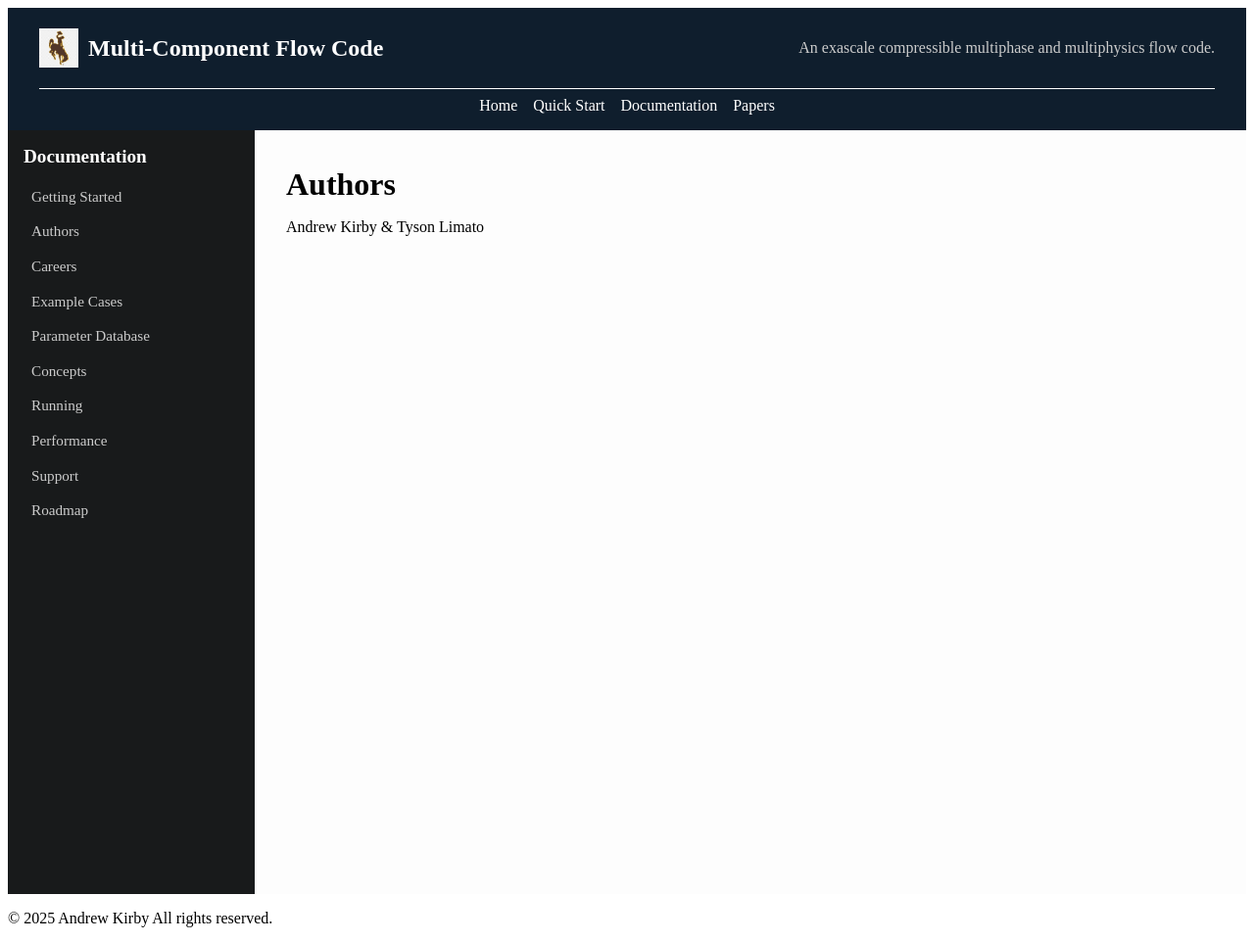
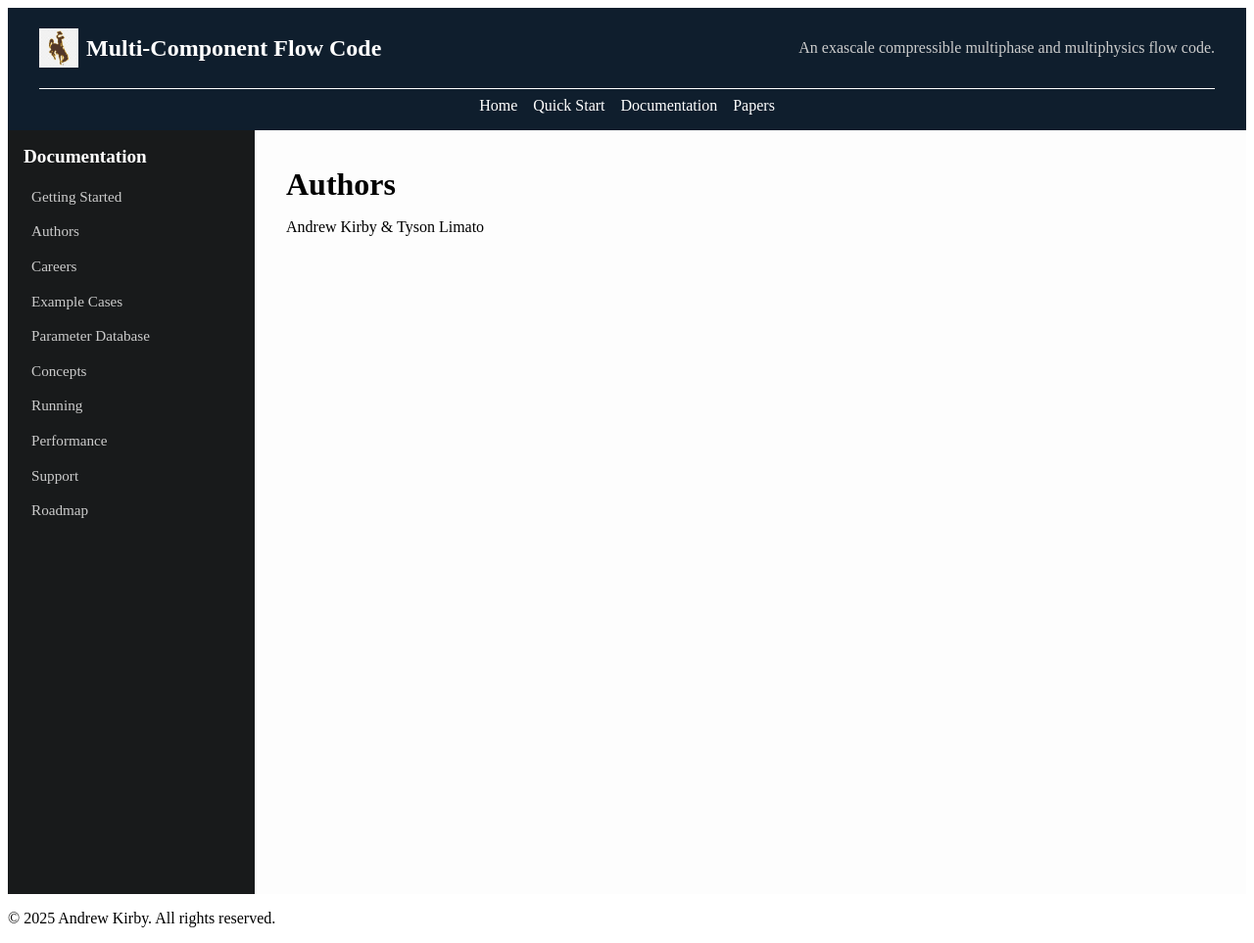
Before and after one commit to dg4est/dg4est.github.io, a Jekyll site: the page built from docs/authors.md, in a window 1280 px wide. Shown: the whole page at 98% size. Built offline with Jekyll 4.4.1, drawn with Linux system fonts in a browser that asks for light colours.

Commit message:
fixed syntax and layout for homepage, simple worflow GH

```diff
--- a/_layouts/default.html
+++ b/_layouts/default.html
@@ -1,10 +1,10 @@
+<!-- _layouts/default.html -->
 <!DOCTYPE html>
 <html lang="en">
 <head>
   <meta charset="UTF-8">
-  <meta name="viewport" content="width=device-width, initial-scale=1.0">
+  <meta name="viewport" content="width=device-width,initial-scale=1.0">
   <title>{{ page.title }}</title>
-  <!-- Main site stylesheet -->
   <link rel="stylesheet" href="{{ '/assets/css/style.css' | relative_url }}">
 </head>
 <body>
@@ -13,8 +13,8 @@
   <header class="site-header">
     <div class="header-top">
       <div class="brand-group">
-        <!-- Use Liquid filters to reference the image correctly -->
-        <img src="{{ '/assets/images/cowboys_uwyo.png' | relative_url }}" alt="UWYO Logo" class="brand-logo">
+        <!-- Example Logo -->
+        <img src="{{ '/assets/images/cowboys_uwyo.png' | relative_url }}" alt="UWYO Logo" class="brand-logo" />
         <span class="brand-text">Multi-Component Flow Code</span>
       </div>
       <p class="tagline">An exascale compressible multiphase and multiphysics flow code.</p>
@@ -30,15 +30,12 @@
     </nav>
   </header>
 
-  <!-- Main page content -->
   <main>
     {{ content }}
   </main>
 
-  <!-- Site Footer -->
   <footer class="site-footer">
-    <p>&copy; 2025 Andrew Kirby All rights reserved.</p>
+    <p>&copy; 2025 Andrew Kirby. All rights reserved.</p>
   </footer>
-
 </body>
 </html>
--- a/assets/css/style.css
+++ b/assets/css/style.css
@@ -2,13 +2,13 @@
  * Header Styling
  *******************************************/
 /* Overall header container */
+/* Header Styling */
 .site-header {
-    background-color: #0f1e2d; /* Dark background */
+    background-color: #0f1e2d;
     color: #ffffff;
     padding: 1rem 2rem;
   }
 
-  /* Top section: logo and tagline */
   .header-top {
     display: flex;
     align-items: center;
@@ -23,7 +23,7 @@
 
   .brand-logo {
     height: 40px;
-    margin-right: 10px;
+    margin-right: 8px;
   }
 
   .brand-text {
@@ -36,7 +36,6 @@
     color: #cccccc;
   }
 
-  /* Navigation styling */
   .header-nav {
     border-top: 1px solid #ffffff;
     padding-top: 0.5rem;
@@ -47,20 +46,19 @@
     display: flex;
     gap: 1rem;
     justify-content: center;
+    margin: 0;
     padding: 0;
-    margin: 0;
   }
 
   .header-nav li a {
     color: #ffffff;
     text-decoration: none;
-    transition: color 0.2s ease-in-out;
+    transition: color 0.2s;
   }
 
   .header-nav li a:hover {
-    color: #ffd700;
+    color: #ffd700; /* gold color on hover */
   }
-
 /*******************************************
  * Docs Container
  ******************************************/
```
Also changed, not shown: index.md (+1 -2 lines), .github/workflows/build_pages.yml.
